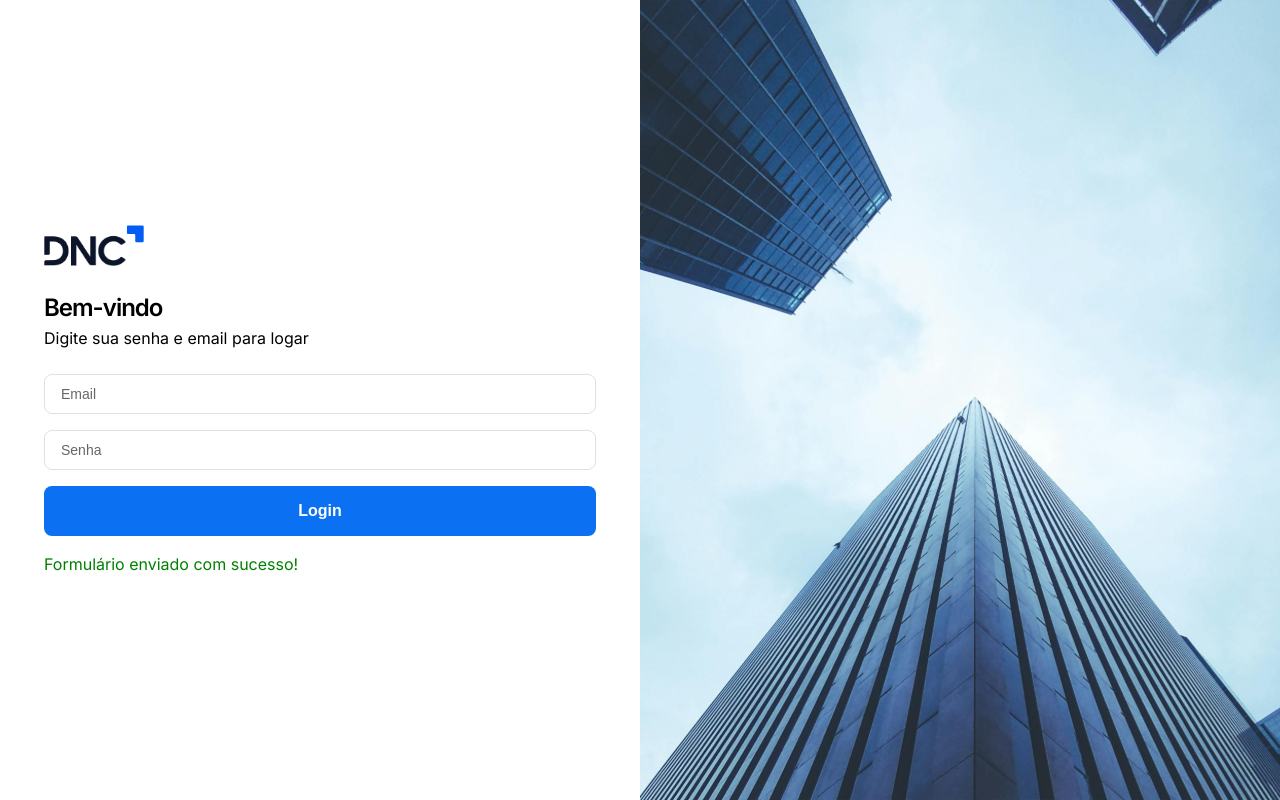
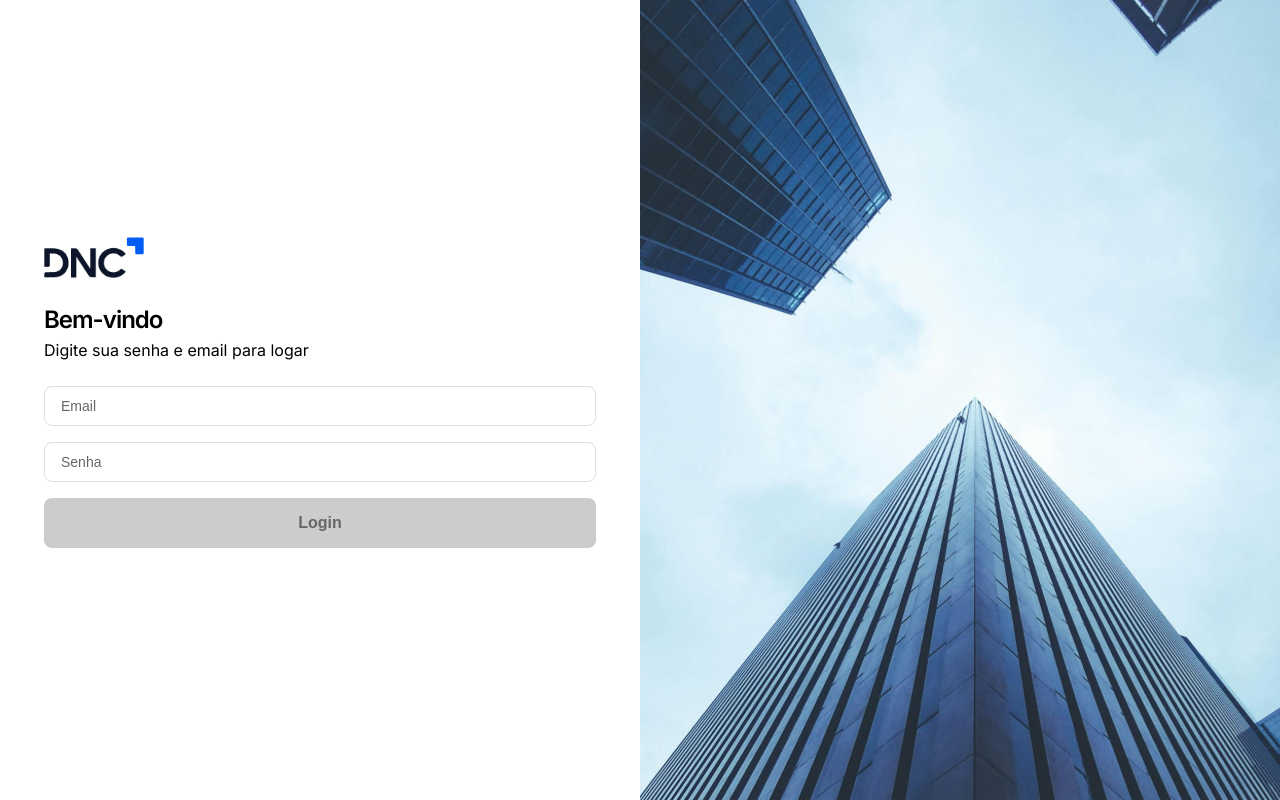
Before and after one commit to dinizgb/dnc-sales-dashboard-frontend, a React (Vite) app: page / in a window 1280 px wide. Built offline with nearby package versions, Linux system fonts and the light colour scheme.

Commit message:
Adding Login flow

```diff
--- a/package.json
+++ b/package.json
@@ -15,8 +15,12 @@
     "@emotion/styled": "^11.11.5",
     "@mui/material": "^5.15.20",
     "@mui/styled-engine-sc": "^6.0.0-alpha.18",
+    "@types/js-cookie": "^3.0.6",
     "@types/styled-components": "^5.1.34",
+    "axios": "^1.7.2",
     "chart.js": "^4.4.3",
+    "js-cookie": "^3.0.5",
+    "jwt-decode": "^4.0.0",
     "react": "^18.2.0",
     "react-chartjs-2": "^5.2.0",
     "react-dom": "^18.2.0",
--- a/src/App.tsx
+++ b/src/App.tsx
@@ -1,15 +1,35 @@
-import { BrowserRouter as Router, Route, Routes } from 'react-router-dom'
+import {
+  BrowserRouter as Router,
+  Route,
+  Routes,
+  Navigate,
+  Outlet,
+} from 'react-router-dom'
+import Cookies from 'js-cookie'
 import { Home, Leads, Login, Profile, Registration } from './pages'
 
 function App() {
+  const ProtectedRoute = () => {
+    const checkAuthCookie = Cookies.get('Authorization')
+    if (!checkAuthCookie) {
+      alert('Autenticação necessária')
+      return <Navigate to="/" replace />
+    }
+
+    return <Outlet />
+  }
   return (
     <Router>
       <Routes>
         <Route path="/" element={<Login />} />
         <Route path="/cadastro" element={<Registration />} />
-        <Route path="/home" element={<Home />} />
-        <Route path="/leads" element={<Leads />} />
-        <Route path="/perfil" element={<Profile />} />
+        <Route element={<ProtectedRoute />}>
+          <Route path="home" element={<Home />} />
+          <Route path="/home" element={<Home />} />
+          <Route path="/leads" element={<Leads />} />
+          <Route path="/perfil" element={<Profile />} />
+        </Route>
+        <Route path="*" element={<span>404 - Not found</span>} />
       </Routes>
     </Router>
   )
--- /dev/null
+++ b/src/hooks/index.ts
@@ -0,0 +1,2 @@
+export * from './useAxios'
+export * from './useFormValidation'
--- /dev/null
+++ b/src/hooks/useAxios.ts
@@ -0,0 +1,33 @@
+/* eslint-disable @typescript-eslint/no-explicit-any */
+import { useState } from 'react'
+import axios, { AxiosRequestConfig } from 'axios'
+
+export const usePost = (endpoint: string) => {
+  const [data, setData] = useState<any>(null)
+  const [loading, setLoading] = useState(false)
+  const [error, setError] = useState<number | null>(null)
+
+  const postData = async (
+    postData: Record<string, any>,
+    config?: AxiosRequestConfig
+  ) => {
+    setData(null)
+    setLoading(true)
+    setError(null)
+
+    try {
+      const response = await axios.post(
+        `${import.meta.env.VITE_API_BASE_URL}/${endpoint}`,
+        postData,
+        config
+      )
+      setData(response.data)
+    } catch (e: any) {
+      setError(e.response?.status ?? 500)
+    } finally {
+      setLoading(false)
+    }
+  }
+
+  return { data, loading, error, postData }
+}
--- /dev/null
+++ b/src/hooks/useFormValidation.ts
@@ -0,0 +1,32 @@
+import { useState, useEffect } from 'react'
+import { InputProps } from '@/types'
+
+export const useFormValidation = (inputs: InputProps[]) => {
+  const [formValues, setFormValues] = useState(
+    inputs.map((input) => input.value || '')
+  )
+  const [formValid, setFormValid] = useState(false)
+
+  useEffect(() => {
+    const allFieldsValid = inputs.every((input, index) => {
+      if (input.type === 'email') {
+        return /\S+@\S+\.\S+/.test(String(formValues[index]))
+      }
+      if (input.type === 'password') {
+        return String(formValues[index]).length > 6
+      }
+      return true
+    })
+    setFormValid(allFieldsValid)
+  }, [formValues, inputs])
+
+  const handleChange = (index: number, value: string) => {
+    setFormValues((prevValues) => {
+      const newValues = [...prevValues]
+      newValues[index] = value
+      return newValues
+    })
+  }
+
+  return { formValues, formValid, handleChange }
+}
--- a/src/pages/Login.tsx
+++ b/src/pages/Login.tsx
@@ -1,3 +1,8 @@
+import { ChangeEvent, useEffect } from 'react'
+import { useNavigate } from 'react-router-dom'
+import { jwtDecode } from 'jwt-decode'
+import Cookies from 'js-cookie'
+
 // MUI
 import Box from '@mui/material/Box'
 import Container from '@mui/material/Container'
@@ -12,14 +17,62 @@
   StyledP,
 } from '@/components'
 
+// HOOKS
+import { useFormValidation, usePost } from '@/hooks'
+
 // UTILS
-import { pxToRem } from '@/utils'
+import { jwtExpirationDateConverter, pxToRem } from '@/utils'
 
-const handleSubmit = (e: React.FormEvent) => {
-  e.preventDefault()
-}
+// TYPES
+import { DecodedJWT, MessageProps } from '@/types'
 
 function Login() {
+  const inputs = [
+    { type: 'email', placeholder: 'Email' },
+    { type: 'password', placeholder: 'Senha' },
+  ]
+  const { data, loading, error, postData } = usePost('login')
+  const { formValues, formValid, handleChange } = useFormValidation(inputs)
+  const navigate = useNavigate()
+
+  const handleMessage = (): MessageProps => {
+    if (!error)
+      return {
+        msg: '',
+        type: 'success',
+      }
+    switch (error) {
+      case 401:
+        return {
+          msg: 'Email e/ou senha inválidos.',
+          type: 'error',
+        }
+      default:
+        return {
+          msg: 'Não foi possível realizar a operação. Entre em contato com nosso suporte.',
+          type: 'error',
+        }
+    }
+  }
+
+  const handleSubmit = async (e: React.FormEvent) => {
+    e.preventDefault()
+    await postData({
+      email: formValues[0],
+      password: formValues[1],
+    })
+  }
+
+  useEffect(() => {
+    if (data?.jwt_token) {
+      const decoded: DecodedJWT = jwtDecode(data?.jwt_token)
+      Cookies.set('Authorization', data?.jwt_token, {
+        expires: jwtExpirationDateConverter(decoded.exp),
+      })
+    }
+    if (Cookies.get('Authorization')) navigate('/home')
+  }, [data, navigate])
+
   return (
     <>
       <Box>
@@ -39,22 +92,23 @@
                 <StyledP>Digite sua senha e email para logar</StyledP>
               </Box>
               <FormComponent
-                inputs={[
-                  { type: 'email', placeholder: 'Email' },
-                  { type: 'password', placeholder: 'Senha' },
-                ]}
+                inputs={inputs.map((input, index) => ({
+                  type: input.type,
+                  placeholder: input.placeholder,
+                  value: formValues[index] || '',
+                  onChange: (e: ChangeEvent<HTMLInputElement>) =>
+                    handleChange(index, (e.target as HTMLInputElement).value),
+                }))}
                 buttons={[
                   {
                     className: 'primary',
+                    disabled: !formValid || loading,
                     type: 'submit',
                     onClick: handleSubmit,
-                    children: 'Login',
+                    children: loading ? 'Aguarde...' : 'Login',
                   },
                 ]}
-                message={{
-                  msg: 'Formulário enviado com sucesso!',
-                  type: 'success',
-                }}
+                message={handleMessage()}
               />
             </Container>
           </Grid>
--- /dev/null
+++ b/src/types/decodedJwt.d.ts
@@ -0,0 +1,5 @@
+export interface DecodedJWT {
+  userId: number
+  iat: number
+  exp: number
+}
--- a/src/types/formComponent.d.ts
+++ b/src/types/formComponent.d.ts
@@ -1,7 +1,7 @@
-type InputProps = React.InputHTMLAttributes<HTMLInputElement>
+export type InputProps = React.InputHTMLAttributes<HTMLInputElement>
 type ButtonProps = React.ButtonHTMLAttributes<HTMLButtonElement>
 
-type MessageProps = {
+export type MessageProps = {
   msg: string
   type: 'error' | 'success'
 }
--- a/src/types/index.ts
+++ b/src/types/index.ts
@@ -1,7 +1,8 @@
+export * from './appThemeContext'
 export * from './avatarsLists'
-export * from './appThemeContext'
 export * from './customChart'
 export * from './customTable'
+export * from './decodedJwt'
 export * from './formComponent'
 export * from './theme'
 export * from './typographies'
--- a/src/utils/index.ts
+++ b/src/utils/index.ts
@@ -1,2 +1,3 @@
 export * from './currencyConverter'
+export * from './jwtExpirationDateConverter'
 export * from './pxToRem'
--- /dev/null
+++ b/src/utils/jwtExpirationDateConverter.ts
@@ -0,0 +1,12 @@
+/**
+ * Converts JWT exp in days
+ * @param exp - Number to be converted
+ * @returns Converted exp in days
+ */
+export function jwtExpirationDateConverter(exp: number): number {
+  const currentTime = Math.floor(Date.now() / 1000)
+  const secondsUntilExpiration = exp - currentTime
+  const secondsInADay = 60 * 60 * 24
+  const daysUntilExpiration = secondsUntilExpiration / secondsInADay
+  return daysUntilExpiration
+}
```
Also changed, not shown: 2 other files (tests, documents, lock files or other folders).
